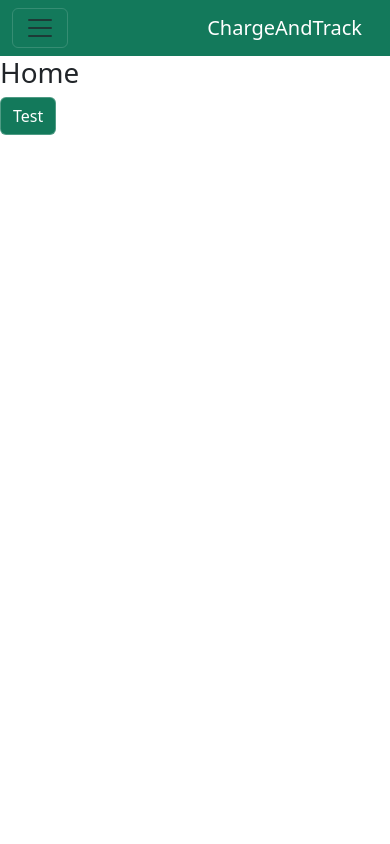
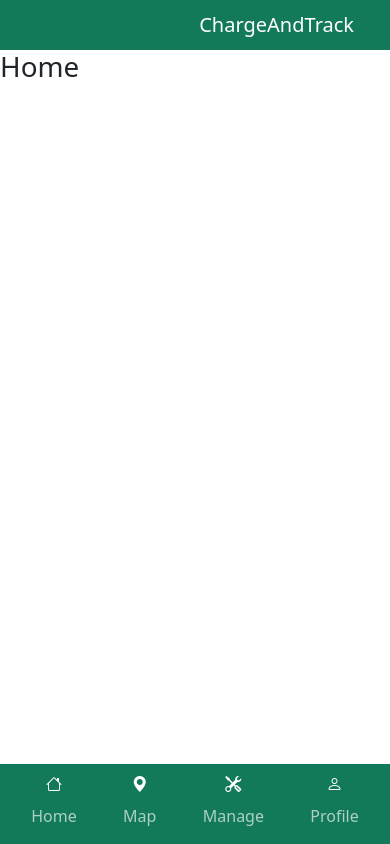
Before and after one commit to ChargeAndTrack/frontend, a Vue app: page / in a window 390 px wide. Built offline with nearby package versions, Linux system fonts and the light colour scheme.

Commit message:
feat(navigation): remove login from navbar, implement mobile navbar view and add icons

```diff
--- a/src/components/NavBar.vue
+++ b/src/components/NavBar.vue
@@ -3,29 +3,26 @@ import NavButton from "@/components/NavButton.vue";
 </script>
 
 <template>
-  <nav class="navbar navbar-expand-sm bg-primary">
-    <div class="container-fluid">
-      <button
-        class="navbar-toggler"
-        type="button"
-        data-bs-toggle="collapse"
-        data-bs-target="#navContent"
-        aria-controls="navbarSupportedContent"
-        aria-expanded="false"
-        aria-label="Toggle navigation"
-      >
-        <span class="navbar-toggler-icon"></span>
-      </button>
-      <div class="collapse navbar-collapse" id="navContent">
-        <ul class="navbar-nav me-auto mb-2 mb-lg-0">
-          <NavButton route-name="Login" />
+  <nav class="navbar bg-primary p-0">
+  <div class="container-fluid d-block">
+    <div class="fixed-sm-top bg-primary d-flex justify-content-between p-2">
+      <ul class="navbar-nav d-none d-sm-flex flex-row gap-sm-3 p-2 p-sm-0 px-sm-3">
         <NavButton route-name="Home" />
         <NavButton route-name="Map" />
         <NavButton route-name="Manage" />
         <NavButton route-name="Profile" />
       </ul>
+      <span class="navbar-brand ms-auto mb-0 h1">ChargeAndTrack</span>
     </div>
-      <span class="navbar-brand mb-0 h1">ChargeAndTrack</span>
+
+    <div class="fixed-bottom d-sm-none bg-primary">
+      <ul class="navbar-nav flex-row gap-sm-3 p-2 p-sm-0 px-sm-3 justify-content-around justify-content-center">
+        <NavButton route-name="Home" icon-name="house" />
+        <NavButton route-name="Map" icon-name="geo-alt-fill" />
+        <NavButton route-name="Manage" icon-name="tools" />
+        <NavButton route-name="Profile" icon-name="person" />
+      </ul>
+    </div>
   </div>
 </nav>
 </template>
--- a/src/components/NavButton.vue
+++ b/src/components/NavButton.vue
@@ -1,9 +1,10 @@
 <script setup lang="ts">
-const props = defineProps(["routeName"])
+const props = defineProps(["routeName", "iconName"])
 </script>
 
 <template>
-  <li class="nav-item">
+  <li class="nav-item text-center">
+    <i :class="['bi', `bi-${ props.iconName }`, 'd-sm-none', 'text-white']"></i>
     <RouterLink
       :to="{ name: props.routeName }"
       class="nav-link">
--- a/src/pages/HomePage.vue
+++ b/src/pages/HomePage.vue
@@ -3,7 +3,6 @@
 
 <template>
   <h1>Home</h1>
-  <button type="button" class="btn btn-primary">Test</button>
 </template>
 
 <style scoped>
--- a/src/scss/custom.scss
+++ b/src/scss/custom.scss
@@ -29,3 +29,4 @@
 }
 
 @import "../../node_modules/bootstrap/scss/bootstrap";
+@import url("https://cdn.jsdelivr.net/npm/bootstrap-icons@1.13.1/font/bootstrap-icons.min.css");
```
Lines whose indentation alone changed are shown as unchanged.
